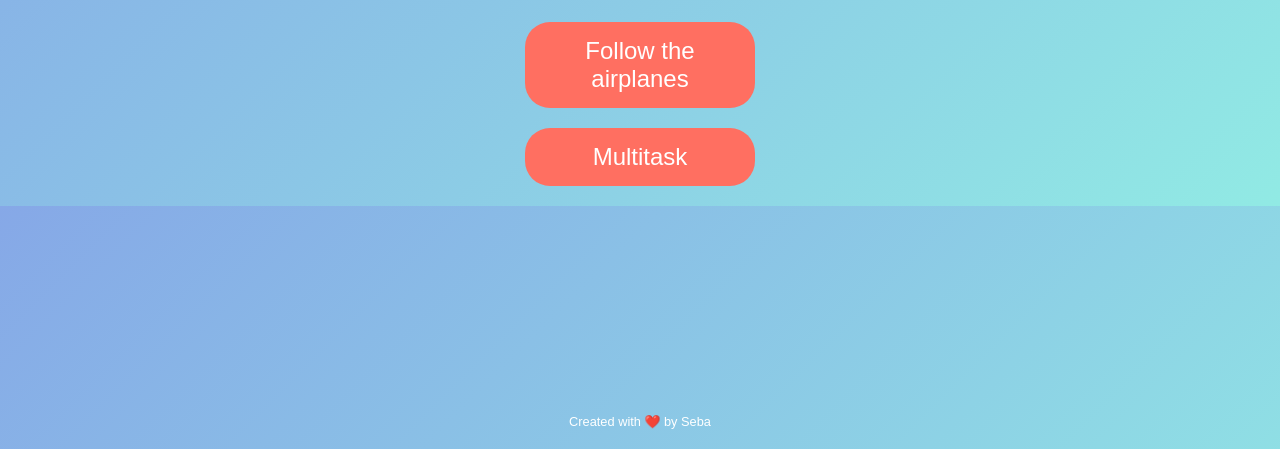
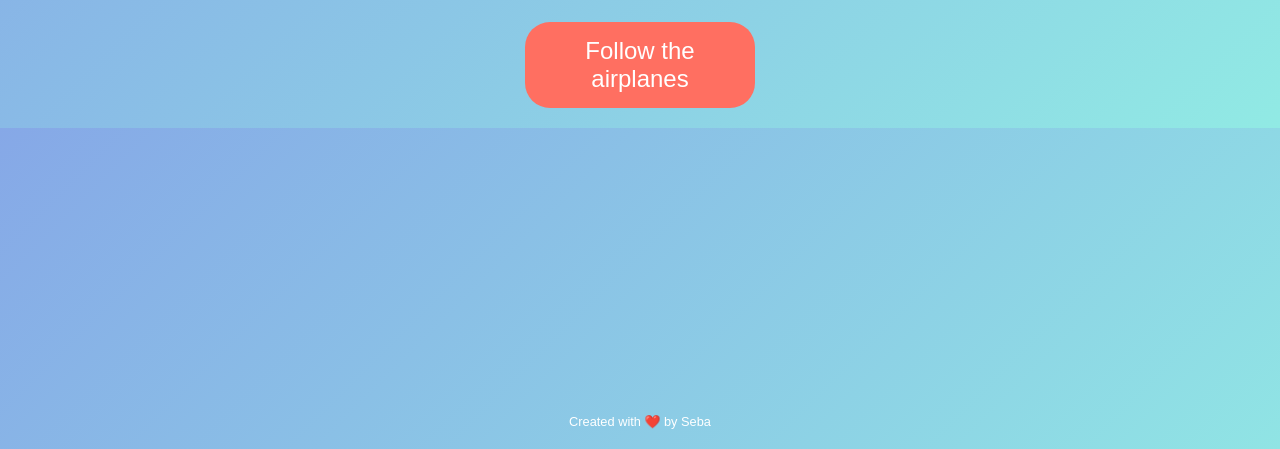
Before and after one commit to 17seba17/Brain_Games, a plain HTML site: page index.html in a window 1280 px wide. Shown: the part 351-800 px from the top of the page. Drawn offline with Linux system fonts and the light colour scheme.

Commit message:
Update index.html

```diff
--- a/index.html
+++ b/index.html
@@ -71,7 +71,7 @@
 <body>
     <h1>Brain Games!</h1>
     <a href="followtheairplanes/" class="button">Follow the airplanes</a>
-    <a href="multitask/" class="button">Multitask</a>
+
     <div class="footer">Created with ❤️ by Seba</div>
 </body>
 </html>
```
